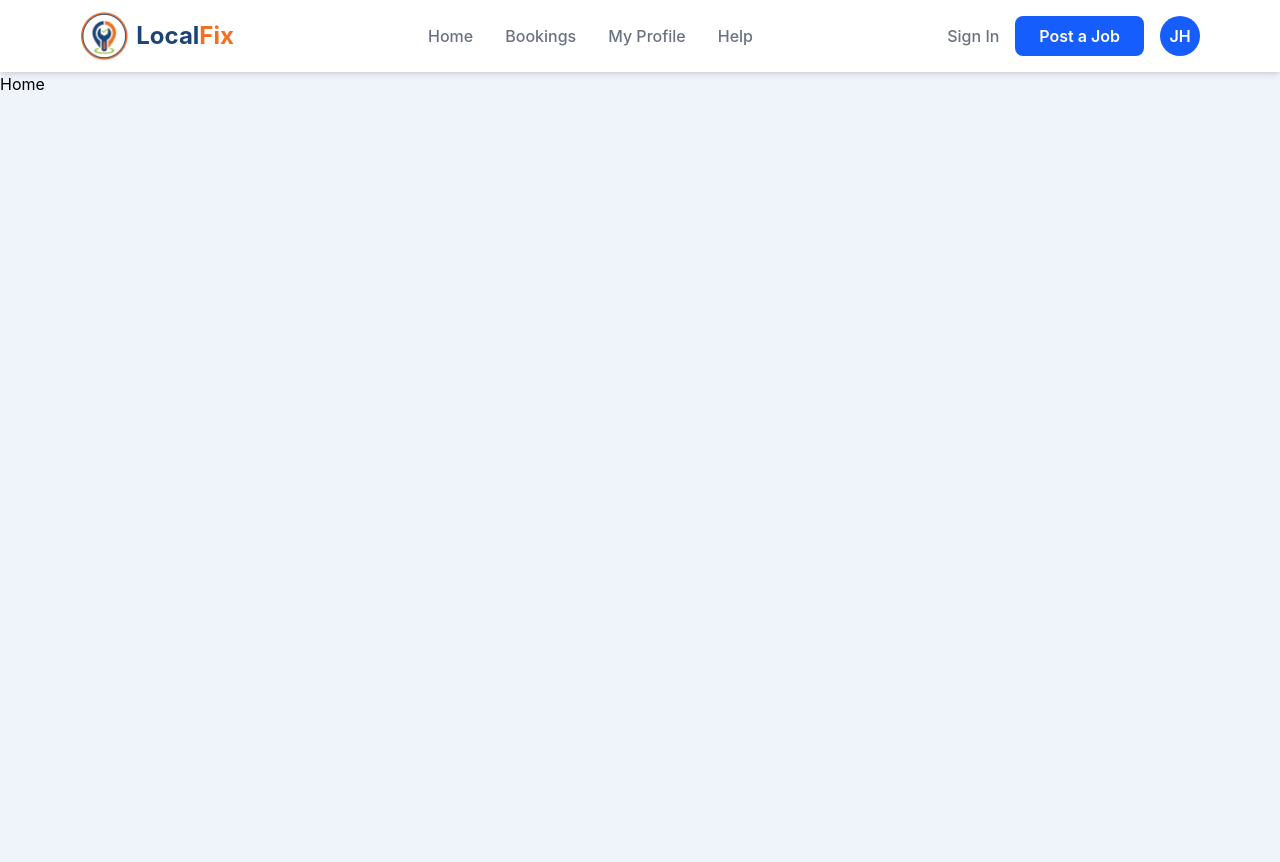
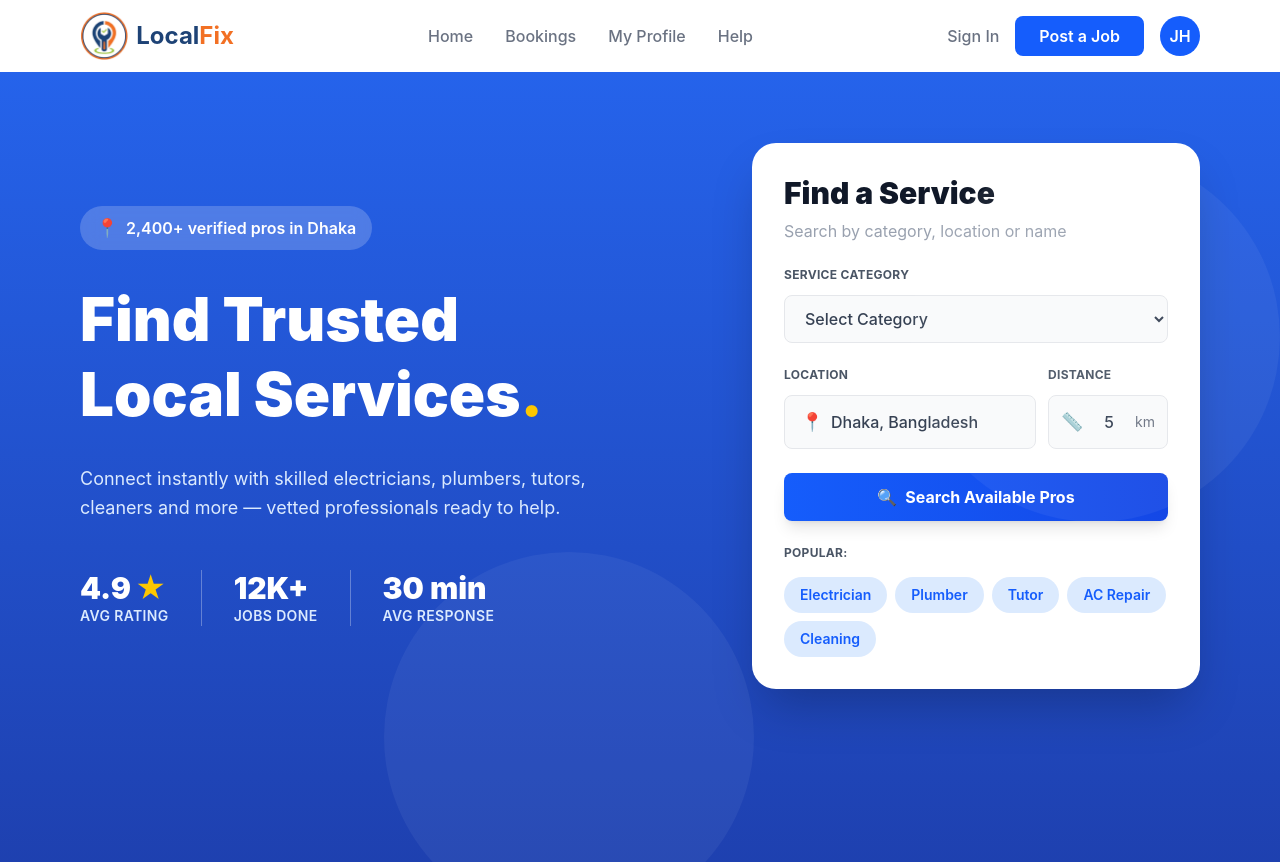
Before and after one commit to jobayerm10/LocalFix-Service-Booking-Platform, a React (Vite) app: page / in a window 1280 px wide. Shown: the top 862 px of the page. Before the commit the page ends 800 px from the top, so only its background shows below. Built offline with nearby package versions, Linux system fonts and the light colour scheme.

Commit message:
hero content updated

```diff
--- a/src/pages/public/Home.jsx
+++ b/src/pages/public/Home.jsx
@@ -1,8 +1,140 @@
-import React from 'react'
+import React, { useState } from 'react'
+import { Link } from 'react-router-dom'
 
 const Home = () => {
+  const [category, setCategory] = useState('')
+  const [location, setLocation] = useState('Dhaka, Bangladesh')
+  const [distance, setDistance] = useState('5')
+
+  const categories = [
+    { name: 'Electrician', color: 'bg-blue-100 text-blue-600' },
+    { name: 'Plumber', color: 'bg-blue-100 text-blue-600' },
+    { name: 'Tutor', color: 'bg-blue-100 text-blue-600' },
+    { name: 'AC Repair', color: 'bg-blue-100 text-blue-600' },
+    { name: 'Cleaning', color: 'bg-blue-100 text-blue-600' },
+  ]
+
   return (
-    <div>Home</div>
+    <div className='bg-gradient-to-b from-[#2563EB] to-[#1E40AF] min-h-screen w-full relative overflow-hidden'>
+      {/* Decorative circles */}
+      <div className="absolute top-[10%] right-0 h-[370px] w-[370px] bg-white rounded-full opacity-5"></div>
+      <div className="absolute top-[60%] left-[30%] h-[370px] w-[370px] bg-white rounded-full opacity-5"></div>
+
+      <div className="max-w-7xl mx-auto px-4 lg:px-20 py-16 h-full">
+        <div className="hero-content flex flex-col lg:flex-row items-center justify-between gap-12 min-h-[70vh]">
+
+          {/* Left Content */}
+          <div className="left-content flex-1 text-white">
+            {/* Badge */}
+            <div className="inline-flex items-center gap-2 bg-white/20 backdrop-blur px-4 py-2 rounded-full mb-8">
+              <span className="text-red-400 text-lg">📍</span>
+              <p className="text-white font-semibold">2,400+ verified pros in Dhaka</p>
+            </div>
+
+            {/* Heading */}
+            <h1 className="text-5xl lg:text-6xl font-black mb-8 leading-tight">
+              Find Trusted<br />Local Services<span className="text-yellow-400">.</span>
+            </h1>
+
+            {/* Description */}
+            <p className="text-lg text-blue-100 mb-12 leading-relaxed max-w-lg">
+              Connect instantly with skilled electricians, plumbers, tutors, cleaners and more — vetted professionals ready to help.
+            </p>
+
+            {/* Stats */}
+            <div className='reviews flex gap-12 sm:gap-8'>
+              <div>
+                <p className='text-4xl sm:text-3xl font-black text-white'>4.9<span className='text-yellow-400 ml-1'>★</span></p>
+                <p className='text-blue-100 text-sm font-semibold uppercase tracking-wide'>AVG RATING</p>
+              </div>
+              <div className='border-l border-white/30'></div>
+              <div>
+                <p className='text-4xl sm:text-3xl font-black text-white'>12K+</p>
+                <p className='text-blue-100 text-sm font-semibold uppercase tracking-wide'>JOBS DONE</p>
+              </div>
+              <div className='border-l border-white/30'></div>
+              <div>
+                <p className='text-4xl sm:text-3xl font-black text-white'>30 min</p>
+                <p className='text-blue-100 text-sm font-semibold uppercase tracking-wide'>AVG RESPONSE</p>
+              </div>
+            </div>
+          </div>
+
+          {/* Right Content - Search Card */}
+          <div className="right-content flex-1 w-full lg:max-w-md">
+            <div className='bg-white rounded-3xl shadow-2xl p-8'>
+              {/* Card Title */}
+              <h2 className='text-3xl font-black text-gray-900 mb-2'>Find a Service</h2>
+              <p className='text-gray-400 text-base mb-6'>Search by category, location or name</p>
+
+              {/* Category Select */}
+              <div className='mb-6'>
+                <label className='text-xs font-bold text-gray-600 uppercase tracking-wide mb-3 block'>Service Category</label>
+                <select
+                  value={category}
+                  onChange={(e) => setCategory(e.target.value)}
+                  className='w-full px-4 py-3 rounded-lg border border-gray-200 bg-gray-50 text-gray-700 font-medium focus:outline-none focus:ring-2 focus:ring-blue-500 transition'
+                >
+                  <option value=''>Select Category</option>
+                  <option value='electrician'>Electrician</option>
+                  <option value='plumber'>Plumber</option>
+                  <option value='tutor'>Tutor</option>
+                  <option value='ac-repair'>AC Repair</option>
+                  <option value='cleaning'>Cleaning</option>
+                </select>
+              </div>
+
+              {/* Location and Distance */}
+              <div className='grid grid-cols-3 gap-3 mb-6'>
+                <div className='col-span-2'>
+                  <label className='text-xs font-bold text-gray-600 uppercase tracking-wide mb-3 block'>Location</label>
+                  <div className='flex items-center gap-2 px-4 py-3 rounded-lg border border-gray-200 bg-gray-50'>
+                    <span className='text-red-500 text-lg'>📍</span>
+                    <input
+                      type='text'
+                      value={location}
+                      onChange={(e) => setLocation(e.target.value)}
+                      className='flex-1 bg-transparent text-gray-700 font-medium focus:outline-none'
+                    />
+                  </div>
+                </div>
+                <div>
+                  <label className='text-xs font-bold text-gray-600 uppercase tracking-wide mb-3 block'>Distance</label>
+                  <div className='flex items-center gap-2 px-3 py-3 rounded-lg border border-gray-200 bg-gray-50'>
+                    <span className='text-blue-600 text-lg'>📏</span>
+                    <input
+                      type='text'
+                      value={distance}
+                      onChange={(e) => setDistance(e.target.value)}
+                      className='w-full bg-transparent text-gray-700 font-medium focus:outline-none text-center'
+                    />
+                    <span className='text-gray-500 text-sm'>km</span>
+                  </div>
+                </div>
+              </div>
+
+              {/* Search Button */}
+              <button className='w-full bg-gradient-to-r from-blue-600 to-blue-700 hover:from-blue-700 hover:to-blue-800 text-white font-bold py-3 rounded-lg transition-all transform hover:scale-105 flex items-center justify-center gap-2 shadow-lg mb-6'>
+                <span>🔍</span>
+                Search Available Pros
+              </button>
+
+              {/* Popular Categories */}
+              <div>
+                <p className='text-xs font-bold text-gray-600 uppercase tracking-wide mb-4'>Popular:</p>
+                <div className='flex flex-wrap gap-2'>
+                  {categories.map((cat) => (
+                    <Link key={cat.name} to={`/services?category=${cat.name}`} className={`px-4 py-2 rounded-full text-sm font-semibold ${cat.color} hover:shadow-md transition`}>
+                      {cat.name}
+                    </Link>
+                  ))}
+                </div>
+              </div>
+            </div>
+          </div>
+        </div>
+      </div>
+    </div>
   )
 }
 
```
